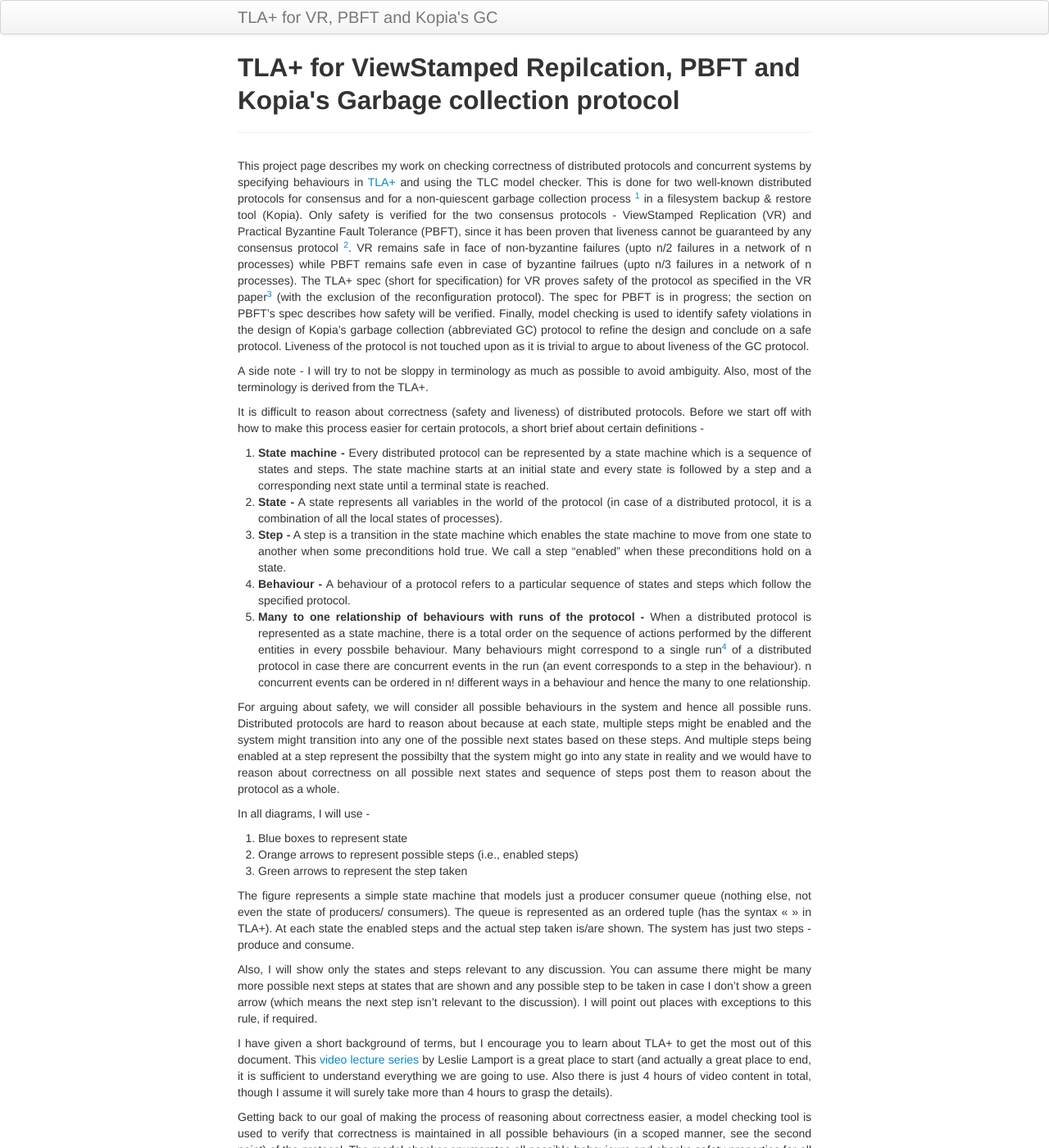
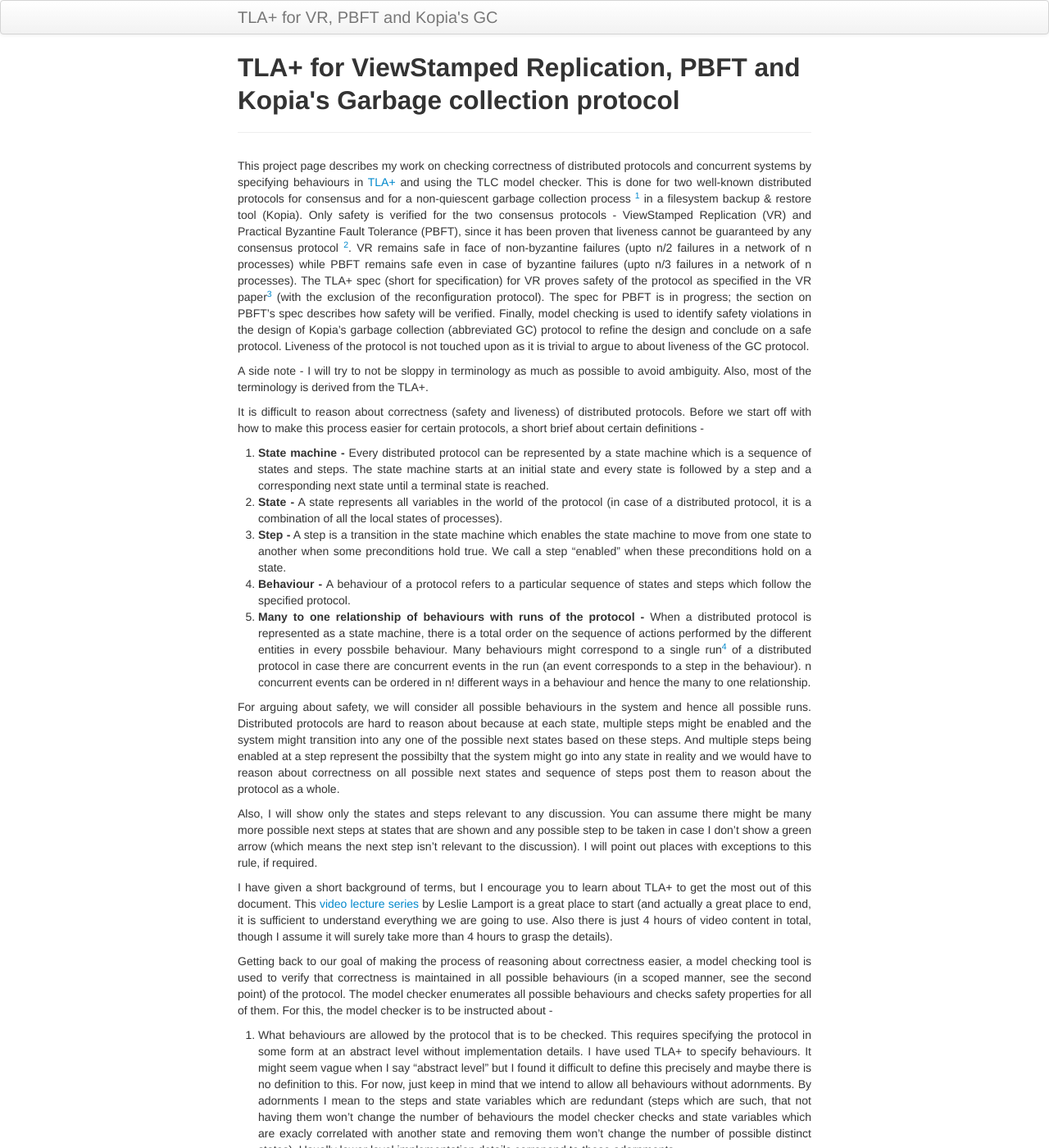
Before and after one commit to pkj415/TLA-Protocols, a Jekyll site: the page built from index.md, in a window 1280 px wide and 1400 px high. Shown: the whole window at 82% size. Built offline with Jekyll 4.4.1, drawn with Linux system fonts in a browser that asks for light colours; some of the changed text lies outside the part shown.

```diff
--- a/index.md
+++ b/index.md
@@ -1,15 +1,11 @@
 ---
 layout: page
-title: TLA+ for ViewStamped Repilcation, PBFT and Kopia's Garbage collection protocol
+title: TLA+ for ViewStamped Replication, PBFT and Kopia's Garbage collection protocol
 ---
 
-This project page describes my work on checking correctness of distributed protocols and concurrent systems by specifying behaviours in [TLA+](https://lamport.azurewebsites.net/tla/tla.html) and using the TLC model checker. This is done for two well-known distributed protocols for consensus and for a non-quiescent garbage collection process [^1] in a filesystem backup & restore tool (Kopia). Only safety is verified for the two consensus protocols - ViewStamped Replication (VR) and Practical Byzantine Fault Tolerance (PBFT), since it has been proven that liveness cannot be guaranteed by any consensus protocol [^3]. VR remains safe in face of non-byzantine failures (upto n/2 failures in a network of n processes) while PBFT remains safe even in case of byzantine failrues (upto n/3 failures in a network of n processes). The TLA+ spec (short for specification) for VR proves safety of the protocol as specified in the VR paper[^2] (with the exclusion of the reconfiguration protocol). The spec for PBFT is in progress; the section on PBFT's spec describes how safety will be verified. Finally, model checking is used to identify safety violations in the design of Kopia's garbage collection (abbreviated GC) protocol to refine the design and conclude on a safe protocol. Liveness of the protocol is not touched upon as it is trivial to argue to about liveness of the GC protocol.
+This project page describes my work on checking correctness of distributed protocols and concurrent systems by specifying behaviours in [TLA+](https://lamport.azurewebsites.net/tla/tla.html) and using the TLC model checker. This is done for two well-known distributed protocols for consensus and for a non-quiescent garbage collection process [^1] in a filesystem backup & restore tool (Kopia). Only safety is verified for the two consensus protocols - ViewStamped Replication (VR) and Practical Byzantine Fault Tolerance (PBFT), since it has been proven that liveness cannot be guaranteed by any consensus protocol [^4]. VR remains safe in face of non-byzantine failures (upto n/2 failures in a network of n processes) while PBFT remains safe even in case of byzantine failures (upto n/3 failures in a network of n processes). The TLA+ spec (short for specification) for VR proves safety of the protocol as specified in the VR paper[^2] (with the exclusion of the reconfiguration protocol). The spec for PBFT is in progress; the section on PBFT's spec describes how safety will be verified. Finally, model checking is used to identify safety violations in the design of Kopia's garbage collection (abbreviated GC) protocol to refine the design and conclude on a safe protocol. Liveness of the protocol is not touched upon as it is trivial to argue to about liveness of the GC protocol.
 
 A side note - I will try to not be sloppy in terminology as much as possible to avoid ambiguity. Also, most of the terminology is derived from the TLA+.
-
-[^1]: By non-quiesent garbage collection I mean that the garbage collection process runs in the background while other system processes function as usual without any hinderance.
-[^2]: Viewstamped Replication Revisited - [http://pmg.csail.mit.edu/papers/vr-revisited.pdf](http://pmg.csail.mit.edu/papers/vr-revisited.pdf)
-[^3]: The FLP Impossibility rule - [https://groups.csail.mit.edu/tds/papers/Lynch/jacm85.pdf](https://groups.csail.mit.edu/tds/papers/Lynch/jacm85.pdf)
 
 It is difficult to reason about correctness (safety and liveness) of distributed protocols. Before we start off with how to make this process easier for certain protocols, a short brief about certain definitions -
 
@@ -17,19 +13,15 @@ It is difficult to reason about correctness (safety and liveness) of distributed
 2. **State -** A state represents all variables in the world of the protocol (in case of a distributed protocol, it is a combination of all the local states of processes).
 3. **Step -** A step is a transition in the state machine which enables the state machine to move from one state to another when some preconditions hold true. We call a step "enabled" when these preconditions hold on a state.
 4. **Behaviour -** A behaviour of a protocol refers to a particular sequence of states and steps which follow the specified protocol.
-5. **Many to one relationship of behaviours with runs of the protocol -** When a distributed protocol is represented as a state machine, there is a total order on the sequence of actions performed by the different entities in every possbile behaviour. Many behaviours might correspond to a single run[^4] of a distributed protocol in case there are concurrent events in the run (an event corresponds to a step in the behaviour). n concurrent events can be ordered in n! different ways in a behaviour and hence the many to one relationship.
+5. **Many to one relationship of behaviours with runs of the protocol -** When a distributed protocol is represented as a state machine, there is a total order on the sequence of actions performed by the different entities in every possbile behaviour. Many behaviours might correspond to a single run[^5] of a distributed protocol in case there are concurrent events in the run (an event corresponds to a step in the behaviour). n concurrent events can be ordered in n! different ways in a behaviour and hence the many to one relationship.
 
-[^4]: Consistent global states of distributed systems - [https://www.cs.utexas.edu/users/lorenzo/corsi/cs380d/papers/chapt4.pdf](https://www.cs.utexas.edu/users/lorenzo/corsi/cs380d/papers/chapt4.pdf)
+[^1]: By non-quiesent garbage collection I mean that the garbage collection process runs in the background while other system processes function as usual without any hinderance.
+[^2]: Viewstamped Replication Revisited - [http://pmg.csail.mit.edu/papers/vr-revisited.pdf](http://pmg.csail.mit.edu/papers/vr-revisited.pdf)
+[^3]: Practical Byzantine Fault Tolerance - [http://pmg.csail.mit.edu/papers/osdi99.pdf](http://pmg.csail.mit.edu/papers/osdi99.pdf)
+[^4]: The FLP Impossibility rule - [https://groups.csail.mit.edu/tds/papers/Lynch/jacm85.pdf](https://groups.csail.mit.edu/tds/papers/Lynch/jacm85.pdf)
+[^5]: Consistent global states of distributed systems - [https://www.cs.utexas.edu/users/lorenzo/corsi/cs380d/papers/chapt4.pdf](https://www.cs.utexas.edu/users/lorenzo/corsi/cs380d/papers/chapt4.pdf)
 
 For arguing about safety, we will consider all possible behaviours in the system and hence all possible runs. Distributed protocols are hard to reason about because at each state, multiple steps might be enabled and the system might transition into any one of the possible next states based on these steps. And multiple steps being enabled at a step represent the possibilty that the system might go into any state in reality and we would have to reason about correctness on all possible next states and sequence of steps post them to reason about the protocol as a whole.
-
-In all diagrams, I will use -
-
-1. Blue boxes to represent state
-2. Orange arrows to represent possible steps (i.e., enabled steps)
-3. Green arrows to represent the step taken
-
-The figure represents a simple state machine that models just a producer consumer queue (nothing else, not even the state of producers/ consumers). The queue is represented as an ordered tuple (has the syntax << >> in TLA+). At each state the enabled steps and the actual step taken is/are shown. The system has just two steps - produce and consume.
 
 Also, I will show only the states and steps relevant to any discussion. You can assume there might be many more possible next steps at states that are shown and any possible step to be taken in case I don't show a green arrow (which means the next step isn't relevant to the discussion). I will point out places with exceptions to this rule, if required.
 
@@ -46,5 +38,5 @@ Getting back to our goal of making the process of reasoning about correctness ea
 The following sections describe in detail, the use of TLA+ and TLC for the two distributed protocol and the garbage collection protocol -
 
 - [Viewstamped Replication](pages/vr_tla.html)
+- [Garbage collection in Kopia](pages/kopia_gc_tla.html)
 - [Practical Byzantine Fault Tolerance](pages/pbft_tla.html)
-- [Garbage collection in Kopia](pages/kopia_gc_tla.html)
```
Also changed, not shown: pages/kopia_gc_tla.md (+2 -2 lines), pages/vr_tla.md (+1 -2 lines).
